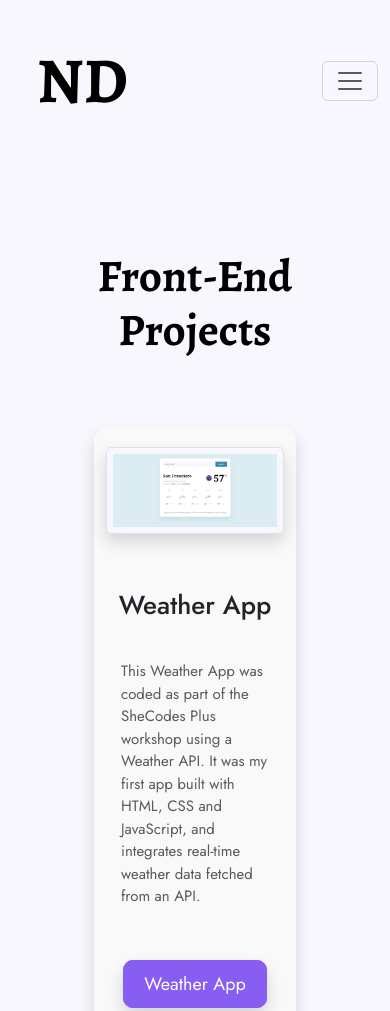
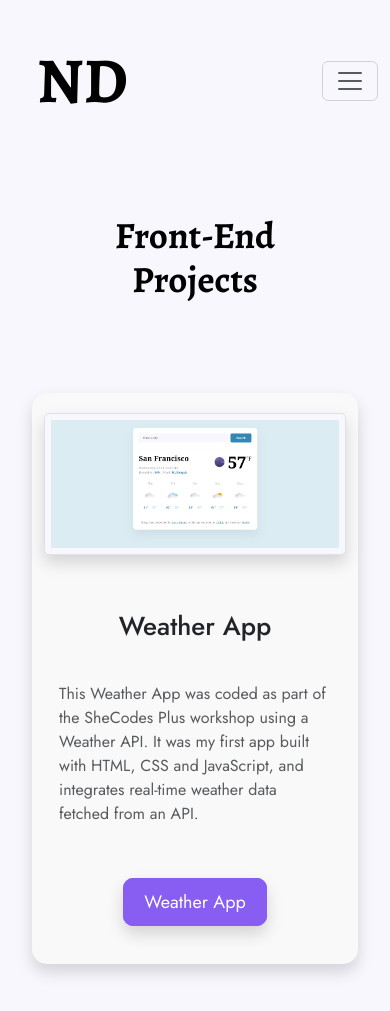
Before and after one commit to nanceed/nancyd-portfolio, a plain HTML site: page projects.html in a window 390 px wide. Shown: the top 1011 px of the page. Drawn offline with nearby package versions, Linux system fonts and the light colour scheme.

Commit message:
Responsive testing

```diff
--- a/css/styles.css
+++ b/css/styles.css
@@ -220,7 +220,6 @@ p {
 
 .images {
     margin: 70px 0;
-    padding: 40px;
 }
 
 .navbar-brand {
@@ -290,8 +289,7 @@ footer .social-links i:hover {
     }
 
     .home-hero h1,
-    .content-container h1,
-    .head-section h1 {
+    .content-container h1 {
         font-size: 45px;
         text-align: center;
     }
@@ -309,7 +307,7 @@ footer .social-links i:hover {
     }
 
     .body-of-work p {
-        font-size: 15px;
+        font-size: 16px;
     }
 
     .btn-branding {
@@ -328,7 +326,16 @@ footer .social-links i:hover {
 }
 
 @media(max-width:768px) {
-    .body-of-work {
-        padding:0;
+    .head-section {
+        padding: 0px;
+    }
+
+    .head-section h1 {
+        font-size: 37px;
+        padding: 20px;
+    }
+
+    .images {
+        padding: 0px;
     }
 }
--- a/projects.html
+++ b/projects.html
@@ -41,8 +41,8 @@
   </nav>
 
     <div class="head-section text-center">
-      <h1 class="mb-5">Front-end projects</h1>
-      <div class="container">
+      <h1>Front-end projects</h1>
+      <div class="project-container">
 
         <div class="row images align-items-center body-of-work">
           <div class="col-lg-6">
```
